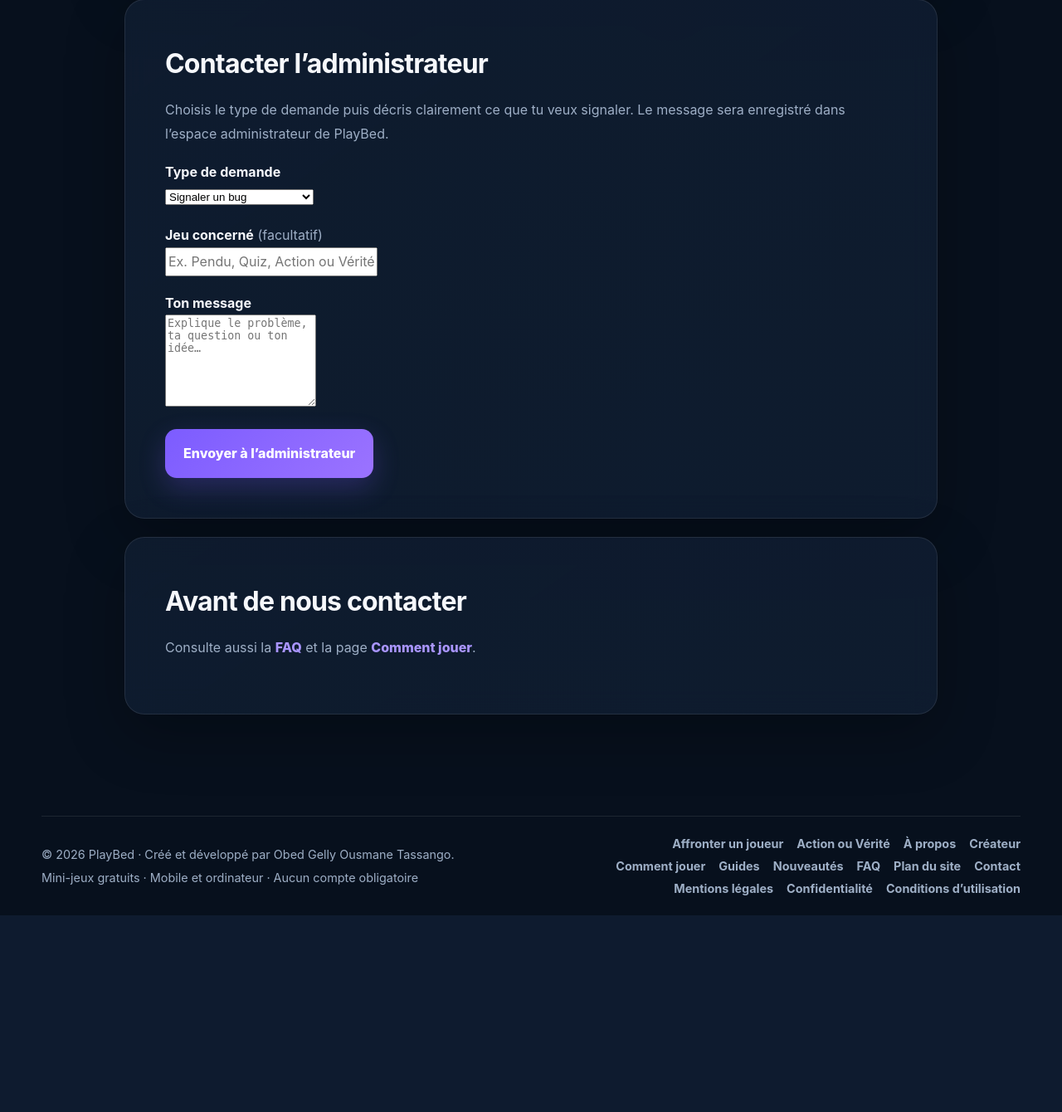
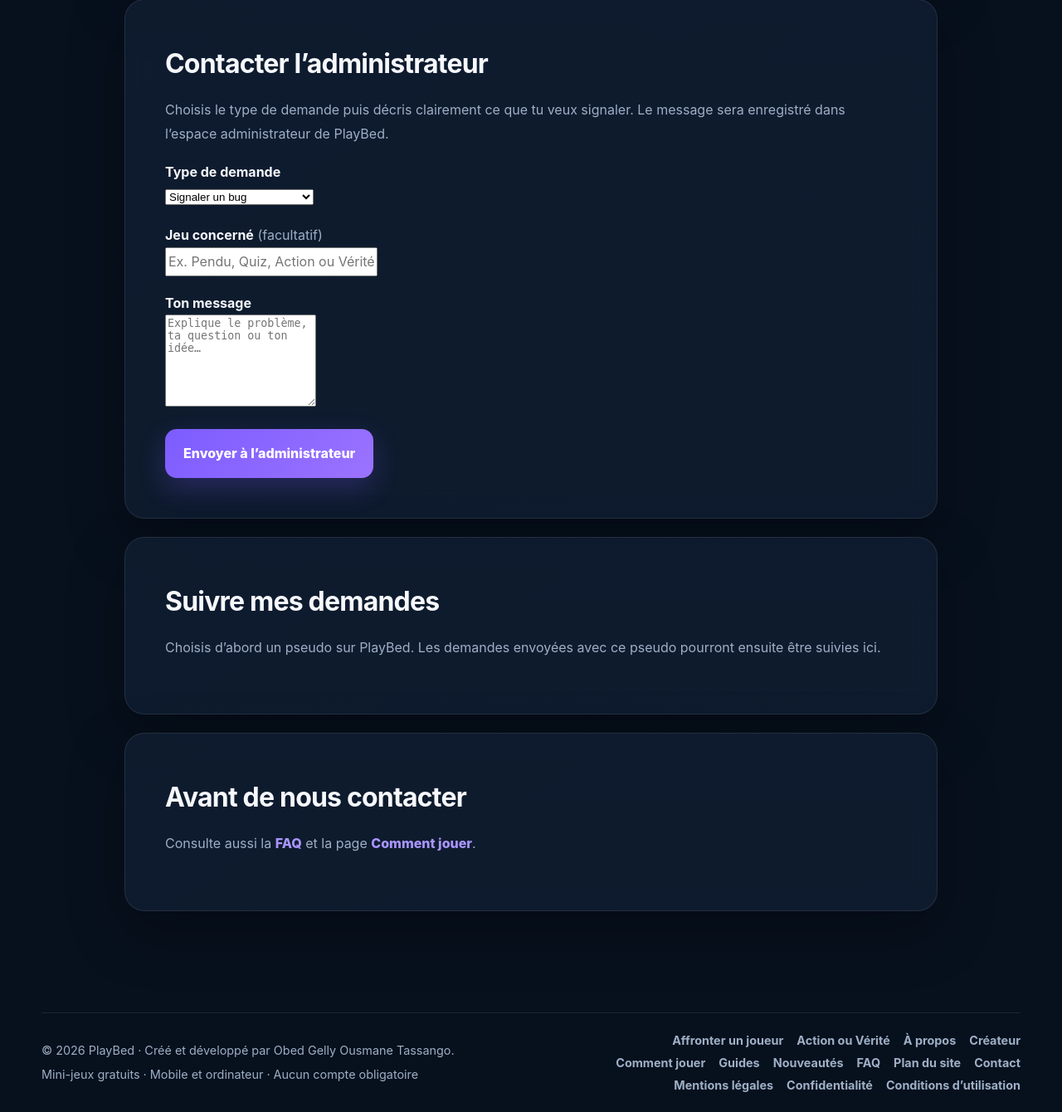
Before and after one commit to Obed236/PlayBed, a Flask app: page /contact in a window 1280 px wide. Shown: the part 1014-2354 px from the top of the page at 83% size. Before the commit the page ends 2117 px from the top, so only its background shows below. Run offline with Flask 3, Linux system fonts and the light colour scheme; some libraries are stand-ins or nearby versions.

Commit message:
Show support request status and admin rejection reasons

```diff
--- a/templates/contact.html
+++ b/templates/contact.html
@@ -12,7 +12,7 @@
   {% if request.args.get('sent') == '1' %}
   <article class="content-card">
     <h2>✅ Message envoyé</h2>
-    <p>Ton message a bien été transmis à l’administrateur de PlayBed et apparaît maintenant dans son espace de signalements.</p>
+    <p>Ton message a bien été transmis à l’administrateur de PlayBed. Tu peux suivre son état sur cette page avec le même pseudo.</p>
   </article>
   {% elif request.args.get('sent') == 'too_fast' %}
   <article class="content-card">
@@ -69,6 +69,43 @@
     </form>
   </article>
 
+  {% if pseudo %}
+  <article class="content-card prose">
+    <h2>Mes demandes</h2>
+    {% if support_requests %}
+      {% for r in support_requests %}
+      <div style="padding:14px 0; border-bottom:1px solid rgba(127,127,127,.22);">
+        <p style="margin-bottom:6px;">
+          <strong>{{ r['target_value'] or 'Demande' }}</strong>
+          —
+          {% if r['status'] == 'open' %}
+            <span class="badge warn">En cours</span>
+          {% elif r['status'] == 'resolved' %}
+            <span class="badge good">Résolue</span>
+          {% else %}
+            <span class="badge">Rejetée</span>
+          {% endif %}
+        </p>
+        <p class="muted">Envoyée le {{ r['created_at'][:19].replace('T',' ') }}</p>
+        <p>{{ r['reason'] }}</p>
+        {% if r['status'] == 'resolved' and r['admin_message'] %}
+          <p><strong>Réponse de l’administrateur :</strong> {{ r['admin_message'] }}</p>
+        {% elif r['status'] == 'dismissed' and r['admin_message'] %}
+          <p><strong>Motif du rejet :</strong> {{ r['admin_message'] }}</p>
+        {% endif %}
+      </div>
+      {% endfor %}
+    {% else %}
+      <p class="muted">Aucune demande envoyée avec ce pseudo pour le moment.</p>
+    {% endif %}
+  </article>
+  {% else %}
+  <article class="content-card prose">
+    <h2>Suivre mes demandes</h2>
+    <p>Choisis d’abord un pseudo sur PlayBed. Les demandes envoyées avec ce pseudo pourront ensuite être suivies ici.</p>
+  </article>
+  {% endif %}
+
   <article class="content-card prose">
     <h2>Avant de nous contacter</h2>
     <p>Consulte aussi la <a class="text-link" href="{{ url_for('faq_page') }}">FAQ</a> et la page <a class="text-link" href="{{ url_for('how_to_play_page') }}">Comment jouer</a>.</p>
```
